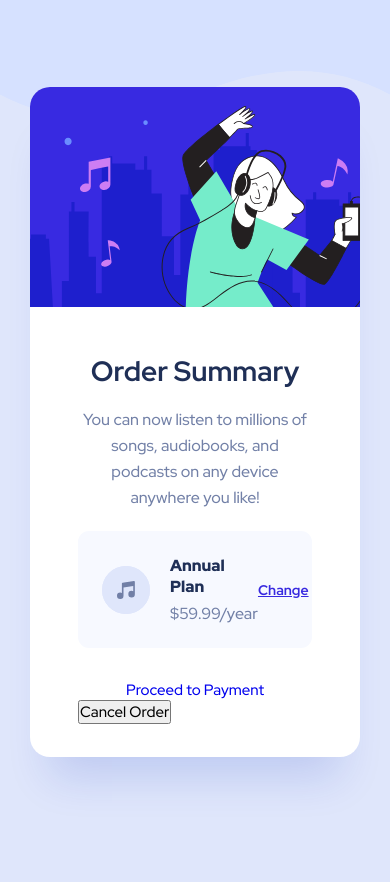
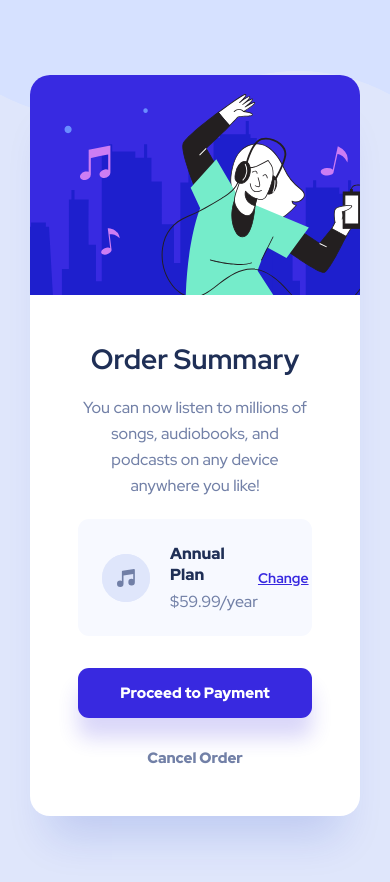
Before and after one commit to NinjaInShade/order-summary-component, a plain HTML site: page index.html in a window 390 px wide. Before the commit the page ends 844 px from the top, so only its background shows below. Drawn offline with Linux system fonts and the light colour scheme.

```diff
--- a/buttons.css
+++ b/buttons.css
@@ -2,5 +2,33 @@
   display: flex;
   justify-content: center;
   align-items: center;
+  background: none;
+  outline: none;
+  border: none;
+  cursor: pointer;
   font-size: var(--button);
+  padding: 15px;
 }
+
+.btn-primary {
+  color: #fff;
+  background-color: var(--blue);
+  box-shadow: 0 20px 20px 0 rgba(56, 42, 225, 0.19);
+  border-radius: 11px;
+  font-weight: 900;
+}
+
+.btn-primary:hover {
+  transition: all 0.2s ease-in-out;
+  background-color: var(--blue-hover);
+}
+
+.btn-secondary {
+  color: var(--very-pale-blue);
+  font-weight: 900;
+}
+
+.btn-secondary:hover {
+  transition: all 0.2s ease-in-out;
+  color: var(--dark-blue);
+}
--- a/index.html
+++ b/index.html
@@ -41,7 +41,7 @@
           </article>
 
           <a href="./index.html" class="btn btn-primary">Proceed to Payment</a>
-          <button class="btn btn-secondary">Cancel Order</button>
+          <button class="btn btn-secondary cancel-order-btn">Cancel Order</button>
         </section>
       </article>
     </main>
--- a/main.css
+++ b/main.css
@@ -77,3 +77,8 @@
   margin-top: 6px;
   font-weight: 500;
 }
+
+.cancel-order-btn {
+  margin-top: 15px;
+  width: 100%;
+}
```
